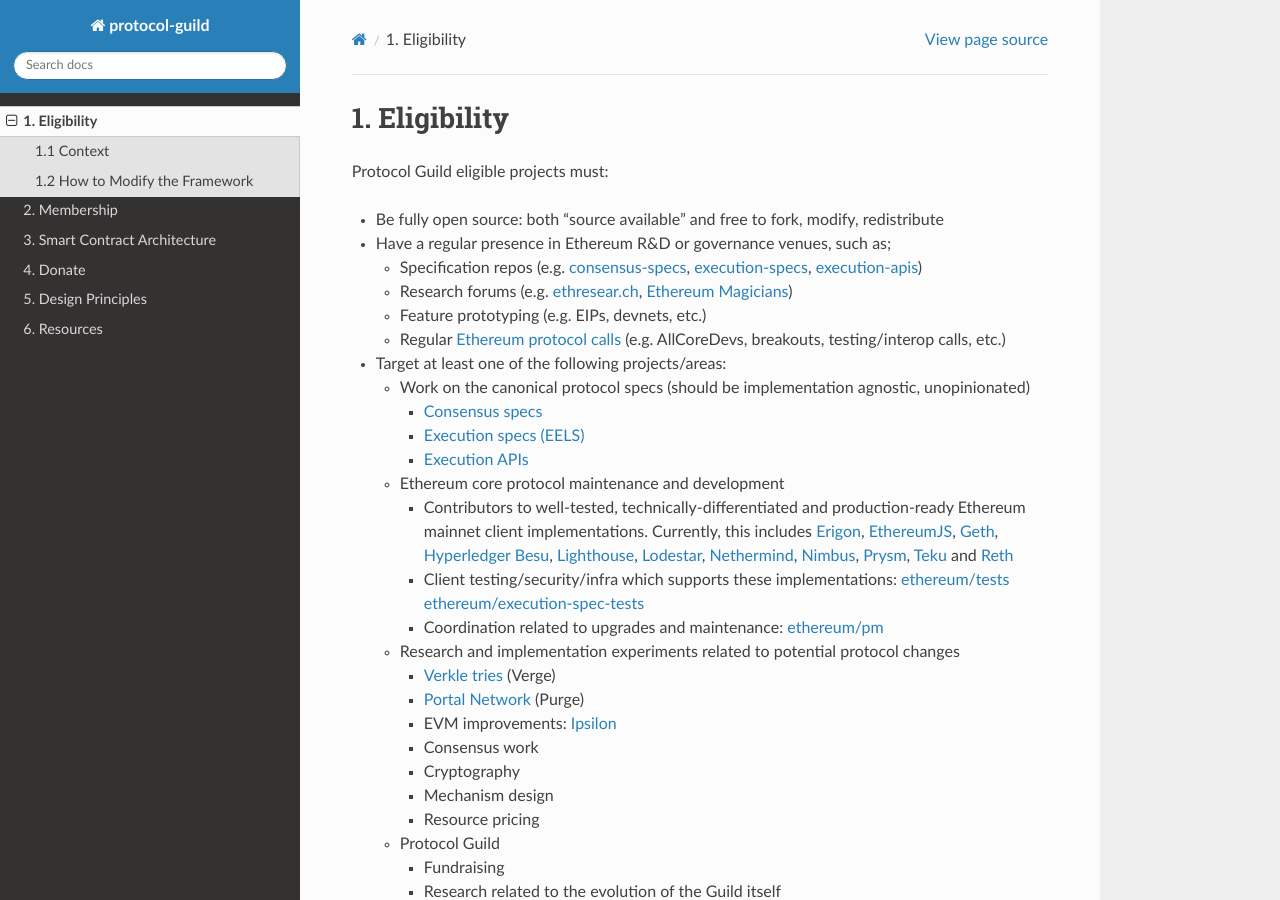
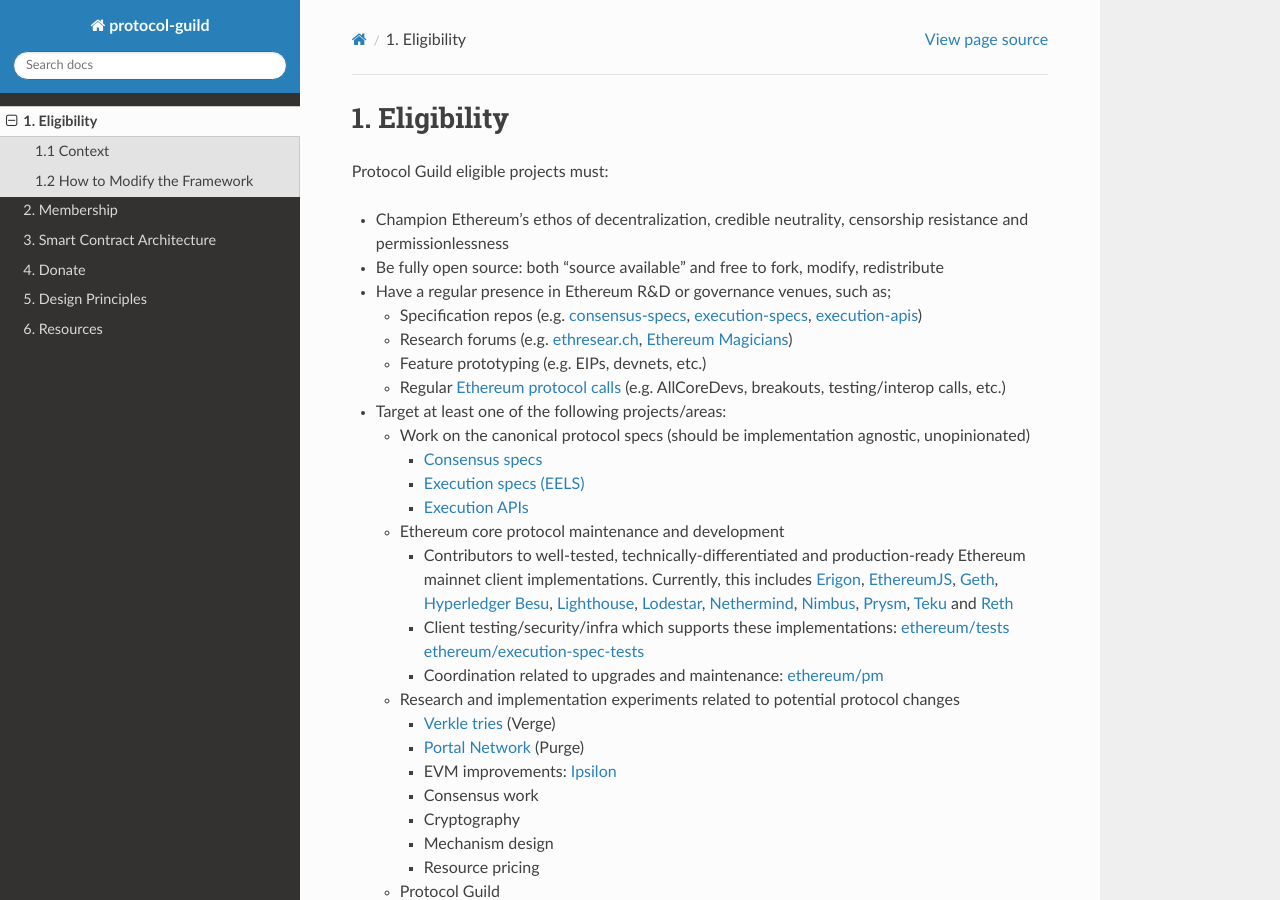
Before and after one commit to protocolguild/documentation, a Sphinx documentation site: the page built from docs/01-eligibility.md, in a window 1280 px wide and 900 px high. Built offline with Sphinx 7.4.7 and the Read the Docs theme 2.0.0, drawn with Linux system fonts in a browser that asks for light colours.

Commit message:
Update 01-eligibility.md

```diff
--- a/docs/01-eligibility.md
+++ b/docs/01-eligibility.md
@@ -2,6 +2,7 @@
 
 Protocol Guild eligible projects must:
 
+- Champion Ethereum's ethos of decentralization, credible neutrality, censorship resistance and permissionlessness
 - Be fully open source: both “source available” and free to fork, modify, redistribute
 - Have a regular presence in Ethereum R&D or governance venues, such as;
   - Specification repos (e.g. [consensus-specs](https://github.com/ethereum/consensus-specs), [execution-specs](https://github.com/ethereum/execution-specs), [execution-apis](https://github.com/ethereum/execution-apis))
```
